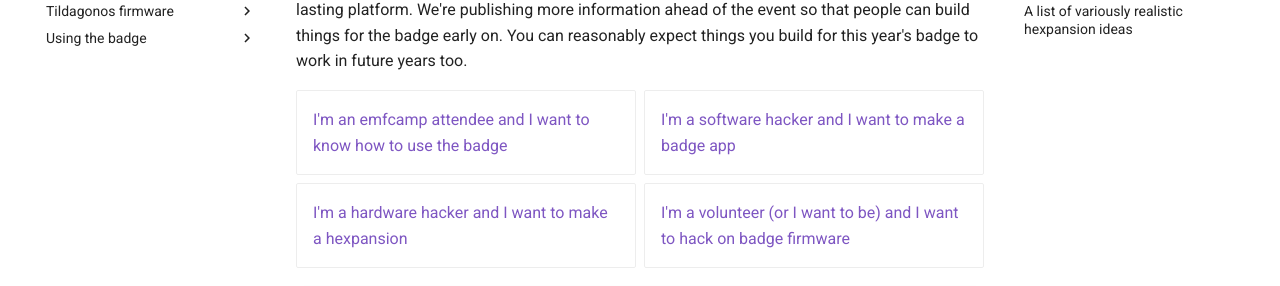
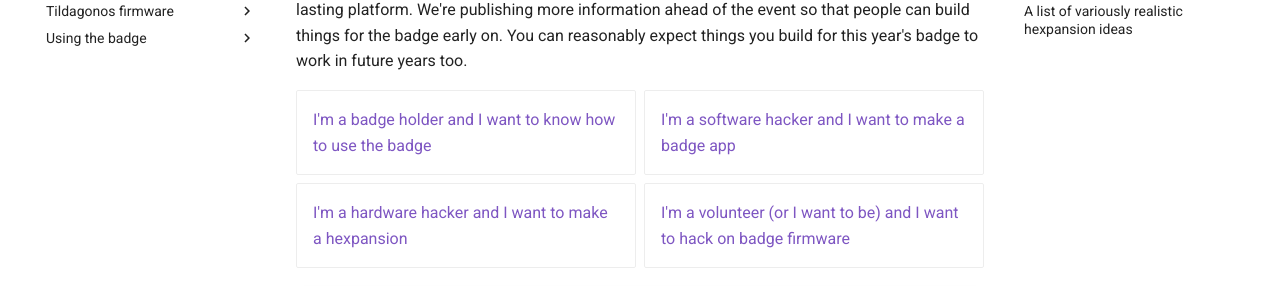
Before and after one commit to emfcamp/badge-2024-documentation, an MkDocs documentation site: the page built from docs/index.md, in a window 1280 px wide and 900 px high. Shown: the part 208-494 px from the top of the window. Built offline with MkDocs 1.6.1 and Material for MkDocs 9.7.7, drawn with Linux system fonts in a browser that asks for light colours.

```diff
--- a/docs/index.md
+++ b/docs/index.md
@@ -4,7 +4,7 @@
 
 <div class="grid cards" markdown>
 
-- [I'm an emfcamp attendee and I want to know how to use the badge](using-the-badge)
+- [I'm a badge holder and I want to know how to use the badge](using-the-badge)
 - [I'm a software hacker and I want to make a badge app](tildagonos-apps)
 - [I'm a hardware hacker and I want to make a hexpansion](hexpansions)
 - [I'm a volunteer (or I want to be) and I want to hack on badge firmware](tildagonos-firmware)
```
Also changed, not shown: docs/tildagonos-apps/index.md (+1 -1 lines), docs/tildagonos-firmware/badge-tent-volunteering.md (+1 -1 lines).
